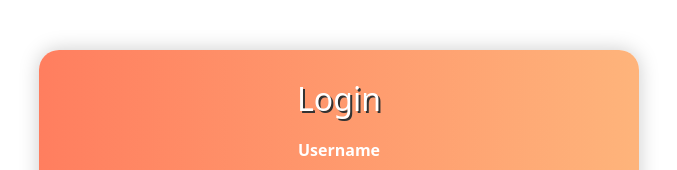
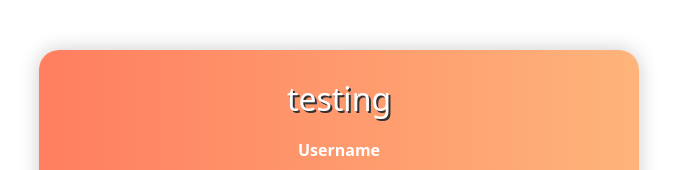
Before and after one commit to CFPH31415/tarea28-login-testing, an Angular app: page / in a window 1280 px wide. Shown: the top 170 px of the page, without its empty margins (301-978 px from the left). Built offline with nearby package versions, Linux system fonts and the light colour scheme.

Commit message:
Update app.component.ts

```diff
--- a/src/app/app.component.ts
+++ b/src/app/app.component.ts
@@ -7,7 +7,7 @@ import { FormBuilder, FormGroup, Validators } from '@angular/forms';
   styleUrls: ['./app.component.css']
 })
 export class AppComponent implements OnInit {
-  title = 'Login';
+  title = 'testing';
   formLogin!: FormGroup
 
   constructor(private formBuilder: FormBuilder) { }
```
